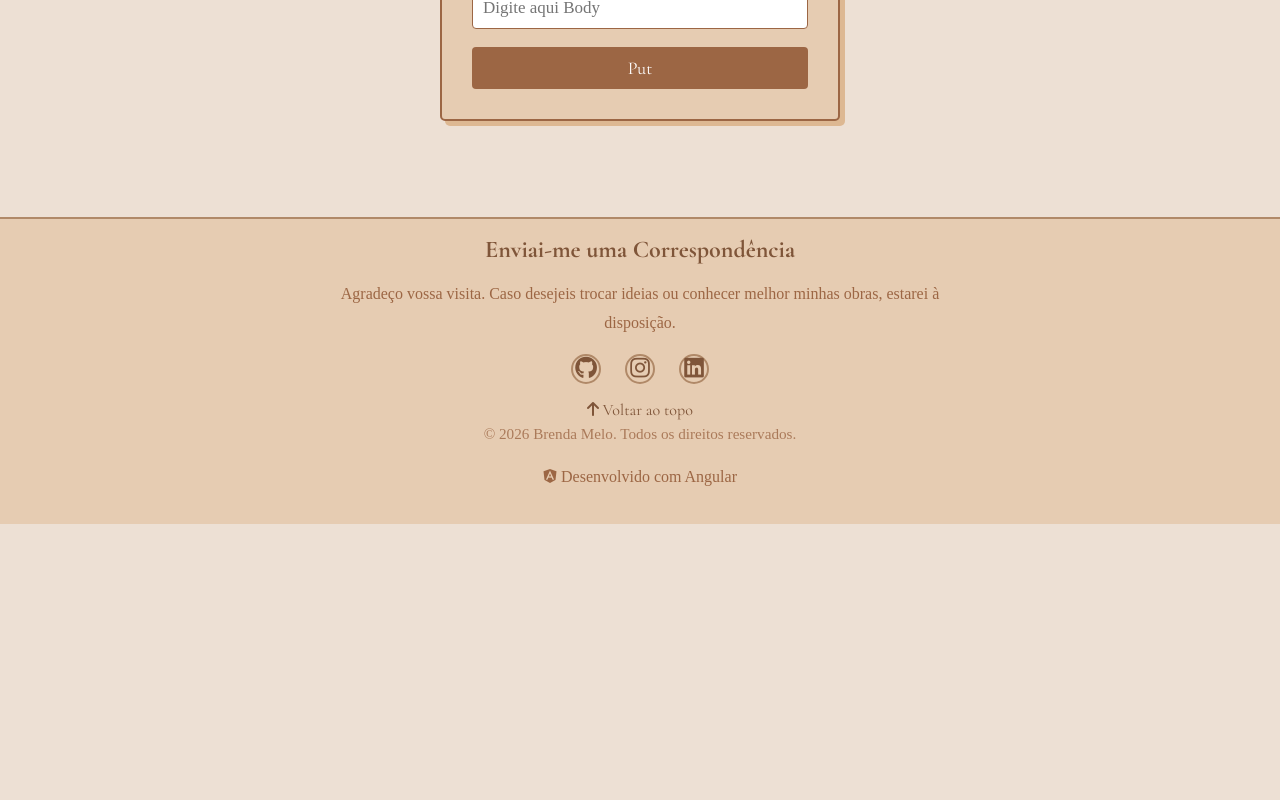
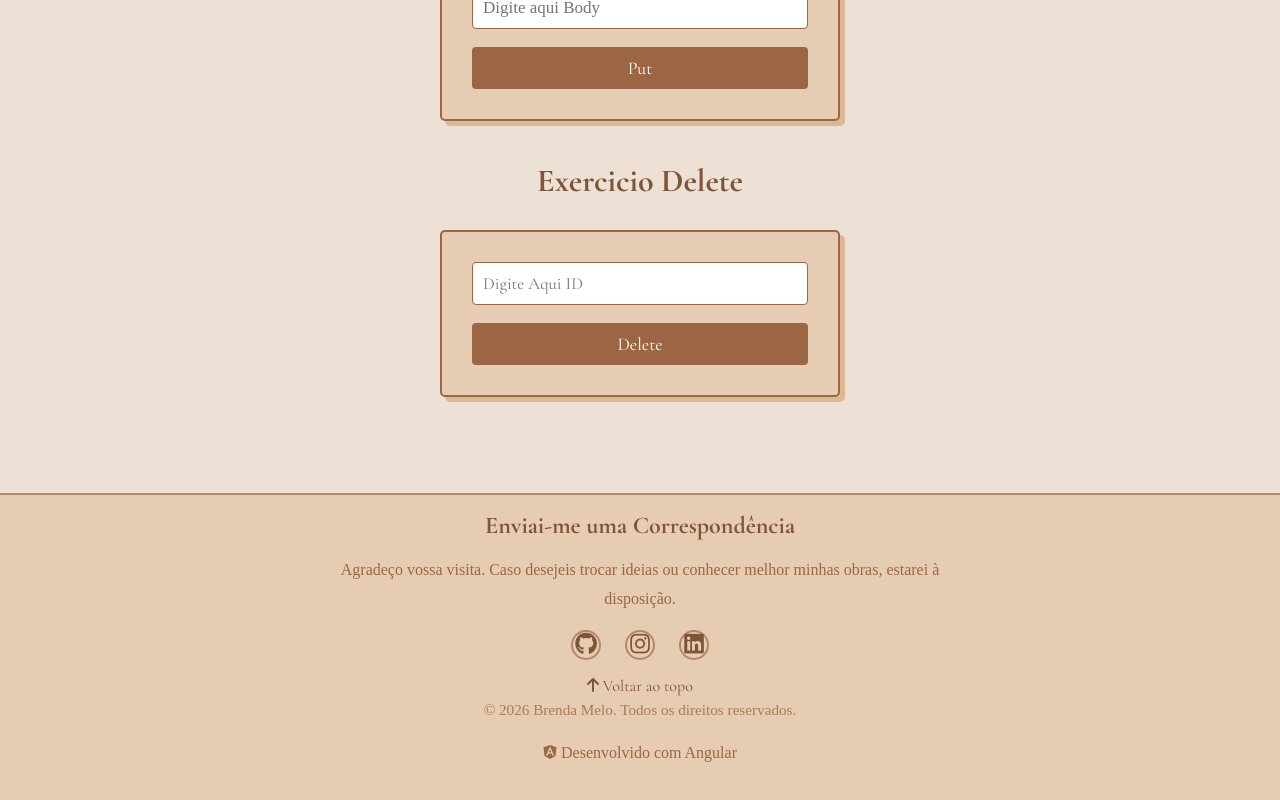
Before and after one commit to Berenda-m/portifolio-em-angular, an Angular app: page /login in a window 1280 px wide. Shown: the part 1507-2307 px from the top of the page. Before the commit the page ends 2031 px from the top, so only its background shows below. Built offline with nearby package versions, Linux system fonts and the light colour scheme.

Commit message:
cria-exercicio-delete

```diff
--- a/src/app/app.routes.ts
+++ b/src/app/app.routes.ts
@@ -9,6 +9,7 @@ import { Login } from './componentes/login/login';
 import { Alunos } from './componentes/alunos/alunos';
 import { FormularioExercicios } from './componentes/formulario-exercicios/formulario-exercicios';
 import { ExercicioPut } from './componentes/exercicio-put/exercicio-put';
+import { ExercicioDelete } from './componentes/exercicio-delete/exercicio-delete';
 
 
 export const routes: Routes = [
@@ -21,5 +22,6 @@ export const routes: Routes = [
     {path: 'login', component: Login},
     {path: 'alunos', component: Alunos},
     {path: 'formularios-exercicios', component: FormularioExercicios},
-    {path:'exercicios-put', component: ExercicioPut}
+    {path:'exercicios-put', component: ExercicioPut},
+    {path: 'exercicios-delete',component: ExercicioDelete}
 ];
--- /dev/null
+++ b/src/app/componentes/exercicio-delete/exercicio-delete.css
@@ -0,0 +1,86 @@
+h1 {
+    text-align: center;
+    margin-top: 40px;
+
+    color: var(--dark);
+    font-family: "Cormorant Garamond", serif;
+}
+
+form {
+    width: 400px;
+    margin: 30px auto;
+    padding: 30px;
+
+    background: var(--background-secondary);
+    border: 2px solid var(--primary);
+    border-radius: 5px;
+
+    box-shadow: 5px 5px 0 var(--accent);
+}
+
+input {
+    width: 100%;
+    box-sizing: border-box;
+
+    padding: 10px;
+    margin-bottom: 8px;
+
+    border: 1px solid var(--primary);
+    border-radius: 4px;
+
+    font-family: "Cormorant Garamond", serif;
+    font-size: 17px;
+}
+
+input:focus {
+    outline: 2px solid var(--accent);
+}
+
+span {
+    display: block;
+
+    margin-bottom: 10px;
+
+    color: var(--dark);
+    font-size: 14px;
+}
+
+button {
+    width: 100%;
+    padding: 10px;
+    margin-top: 10px;
+
+    background: var(--primary);
+    color: white;
+
+    border: none;
+    border-radius: 4px;
+
+    font-family: "Cormorant Garamond", serif;
+    font-size: 18px;
+
+    cursor: pointer;
+}
+
+button:hover {
+    background: var(--dark);
+}
+
+p {
+    width: fit-content;
+    margin: 25px auto;
+    padding: 10px 20px;
+
+    background: var(--background-secondary);
+    border: 1px solid var(--accent);
+    border-left: 5px solid var(--dark);
+    border-radius: 3px;
+
+    color: var(--dark);
+    font-family: "Cormorant Garamond", serif;
+    font-size: 18px;
+    font-style: italic;
+
+    box-shadow: 3px 3px 0 var(--accent);
+
+}
--- /dev/null
+++ b/src/app/componentes/exercicio-delete/exercicio-delete.html
@@ -0,0 +1,8 @@
+<h1>Exercicio Delete</h1>
+<form>
+
+    <input type="number"  placeholder="Digite Aqui ID">
+
+<button>Delete</button>
+
+</form>
--- a/src/app/componentes/login/login.html
+++ b/src/app/componentes/login/login.html
@@ -28,3 +28,4 @@
 
 <app-formulario-exercicios></app-formulario-exercicios>
 <app-exercicio-put></app-exercicio-put>
+<app-exercicio-delete></app-exercicio-delete>
--- a/src/app/componentes/login/login.ts
+++ b/src/app/componentes/login/login.ts
@@ -5,11 +5,12 @@ import { Alunos } from '../alunos/alunos';
 import { LoginService } from './login-service';
 import { FormularioExercicios } from '../formulario-exercicios/formulario-exercicios';
 import { ExercicioPut } from '../exercicio-put/exercicio-put';
+import { ExercicioDelete } from '../exercicio-delete/exercicio-delete';
 
 @Component({
   selector: 'app-login',
   standalone: true,
-  imports: [FormField, Alunos, FormularioExercicios, ExercicioPut],
+  imports: [FormField, Alunos, FormularioExercicios, ExercicioPut, ExercicioDelete],
   templateUrl: './login.html',
   styleUrls: ['./login.css'],
 })
--- /dev/null
+++ b/src/app/interfaces/delete-interface.ts
@@ -0,0 +1,3 @@
+export interface DeleteInterface {
+    id: number|null;
+}
```
Also changed, not shown: src/app/componentes/exercicio-delete/exercicio-delete.ts (added, +11 -0 lines), 1 other file (tests, documents, lock files or other folders).
